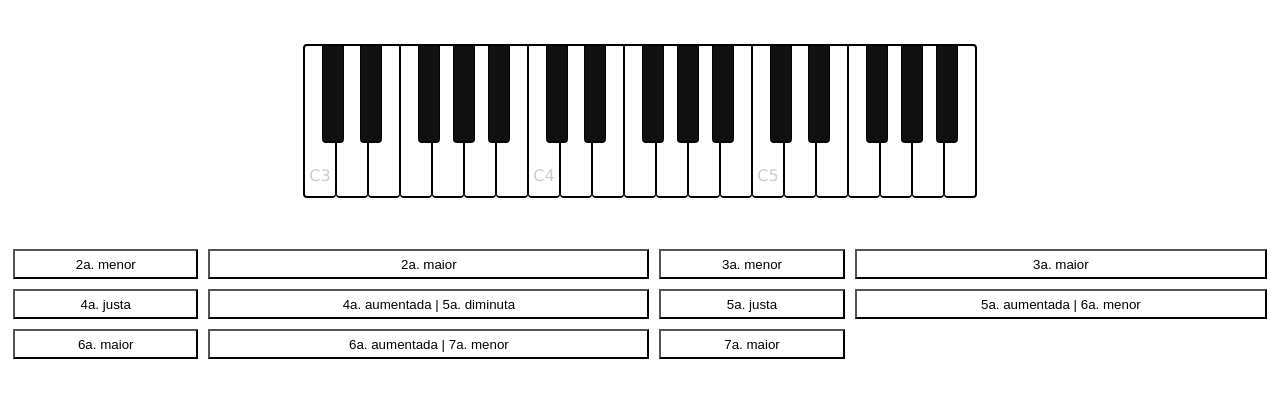
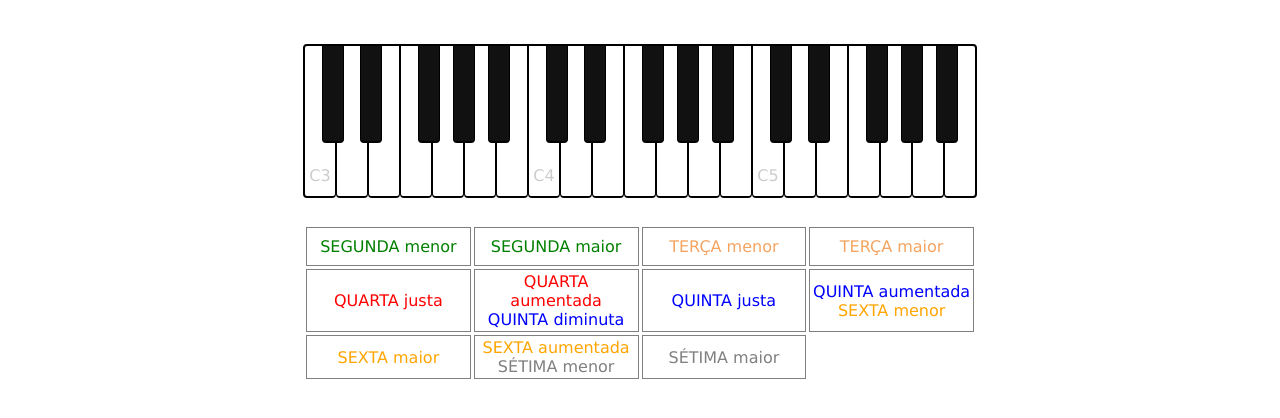
Before and after one commit to RenneLuduvico/PianoVisual, a Jekyll site: the page identificarIntervaloExecucao.html, which Jekyll copies as it is, in a window 1280 px wide. Shown: the top 418 px of the page. Built offline with Jekyll 4.4.1, drawn with Linux system fonts in a browser that asks for light colours.

Commit message:
Update identificarIntervaloExecucao.html

```diff
--- a/identificarIntervaloExecucao.html
+++ b/identificarIntervaloExecucao.html
@@ -32,29 +42,45 @@
             }
 			*/
         </script>
+
+		<style>
+			.botaoResposta {
+				display: table-cell;
+				padding: 2px;
+				vertical-align: middle;
+				border-style: solid;
+				border-width: 1px;
+				border-color: gray;
+				height: 33px;
+				width: 102px;
+				cursor: pointer;
+			}
+		</style>
     </head>
 
-    <body onload="solicitarIdentificarIntervalo()">
+    <body onload="ajustarBotoes(); solicitarIdentificarIntervalo();">
         <main id="content" class="main-content" role="main">
             <div id="keyboardContainer"></div><!-- this will hold the keyboard -->
-			<div style="display: table; width:100%;">
+			<div id="botoesContainer">
+				<div style="display: table; width:100%; border-collapse:separate;border-spacing:3px;">
 					<div style="display: table-row-group;" >
 						<div style="display: table-row; ">
-						<div style="display: table-cell; padding: 5px" ><input type="button" name="btnIntervalo" value="2a. menor" style="width: 100%; height:30px" onclick="conferirRespostaIdentificarIntervalo(this);"></input></div>
-						<div style="display: table-cell; padding: 5px" ><input type="button" name="btnIntervalo" value="2a. maior" style="width: 100%; height:30px" onclick="conferirRespostaIdentificarIntervalo(this);"></input></div>
-						<div style="display: table-cell; padding: 5px" ><input type="button" name="btnIntervalo" value="3a. menor" style="width: 100%; height:30px" onclick="conferirRespostaIdentificarIntervalo(this);"></input></div>
-						<div style="display: table-cell; padding: 5px" ><input type="button" name="btnIntervalo" value="3a. maior" style="width: 100%; height:30px" onclick="conferirRespostaIdentificarIntervalo(this);"></input></div>
+							<div name="btnIntervalo" class="botaoResposta" onclick="conferirRespostaIdentificarIntervalo(this);"><span style="color: green">SEGUNDA menor</span></div>
+							<div name="btnIntervalo" class="botaoResposta" onclick="conferirRespostaIdentificarIntervalo(this);"><span style="color: green">SEGUNDA maior</span></div>
+							<div name="btnIntervalo" class="botaoResposta" onclick="conferirRespostaIdentificarIntervalo(this);"><span style="color: SandyBrown ">TERÇA menor</span></div>
+							<div name="btnIntervalo" class="botaoResposta" onclick="conferirRespostaIdentificarIntervalo(this);"><span style="color: SandyBrown ">TERÇA maior</span></div>
 						</div>
 						<div style="display: table-row; ">
-						<div style="display: table-cell; padding: 5px" ><input type="button" name="btnIntervalo" value="4a. justa" style="width: 100%; height:30px" onclick="conferirRespostaIdentificarIntervalo(this);"></input></div>
-						<div style="display: table-cell; padding: 5px" ><input type="button" name="btnIntervalo" value="4a. aumentada | 5a. diminuta" style="width: 100%; height:30px" onclick="conferirRespostaIdentificarIntervalo(this);"></input></div>
-						<div style="display: table-cell; padding: 5px" ><input type="button" name="btnIntervalo" value="5a. justa" style="width: 100%; height:30px" onclick="conferirRespostaIdentificarIntervalo(this);"></input></div>
-						<div style="display: table-cell; padding: 5px" ><input type="button" name="btnIntervalo" value="5a. aumentada | 6a. menor" style="width: 100%; height:30px" onclick="conferirRespostaIdentificarIntervalo(this);"></input></div>
+							<div name="btnIntervalo" class="botaoResposta" onclick="conferirRespostaIdentificarIntervalo(this);"><span style="color: red; ">QUARTA justa</span></div>
+							<div name="btnIntervalo" class="botaoResposta"  onclick="conferirRespostaIdentificarIntervalo(this);"><span style="color: red">QUARTA aumentada</span><br/><span style="color: blue">QUINTA diminuta</span></div>
+							<div name="btnIntervalo" class="botaoResposta" onclick="conferirRespostaIdentificarIntervalo(this);"><span style="color: blue">QUINTA justa</span></div>
+							<div name="btnIntervalo" class="botaoResposta"  onclick="conferirRespostaIdentificarIntervalo(this);"><span style="color: blue">QUINTA aumentada</span><br/><span style="color: orange">SEXTA menor</span></div>
 						</div>
 						<div style="display: table-row; ">
-						<div style="display: table-cell; padding: 5px" ><input type="button" name="btnIntervalo" value="6a. maior" style="width: 100%; height:30px" onclick="conferirRespostaIdentificarIntervalo(this);"></input></div>
-						<div style="display: table-cell; padding: 5px" ><input type="button" name="btnIntervalo" value="6a. aumentada | 7a. menor" style="width: 100%; height:30px" onclick="conferirRespostaIdentificarIntervalo(this);"></input></div>
-						<div style="display: table-cell; padding: 5px" ><input type="button" name="btnIntervalo" value="7a. maior" style="width: 100%; height:30px" onclick="conferirRespostaIdentificarIntervalo(this);"></input></div>
+							<div name="btnIntervalo" class="botaoResposta" onclick="conferirRespostaIdentificarIntervalo(this);"><span style="color: orange">SEXTA maior</span></div>
+							<div name="btnIntervalo" class="botaoResposta"  onclick="conferirRespostaIdentificarIntervalo(this);"><span style="color: orange">SEXTA aumentada</span><br/><span style="color: gray">SÉTIMA menor</span></div>
+							<div name="btnIntervalo" class="botaoResposta"  onclick="conferirRespostaIdentificarIntervalo(this);"><span style="color: gray">SÉTIMA maior</span></div>
+						</div>
 					</div>
 				</div>
 			</div>
```
Also changed, not shown: other parts of identificarIntervaloExecucao.html (+10 -0 lines). Lines whose indentation alone changed are shown as unchanged.
